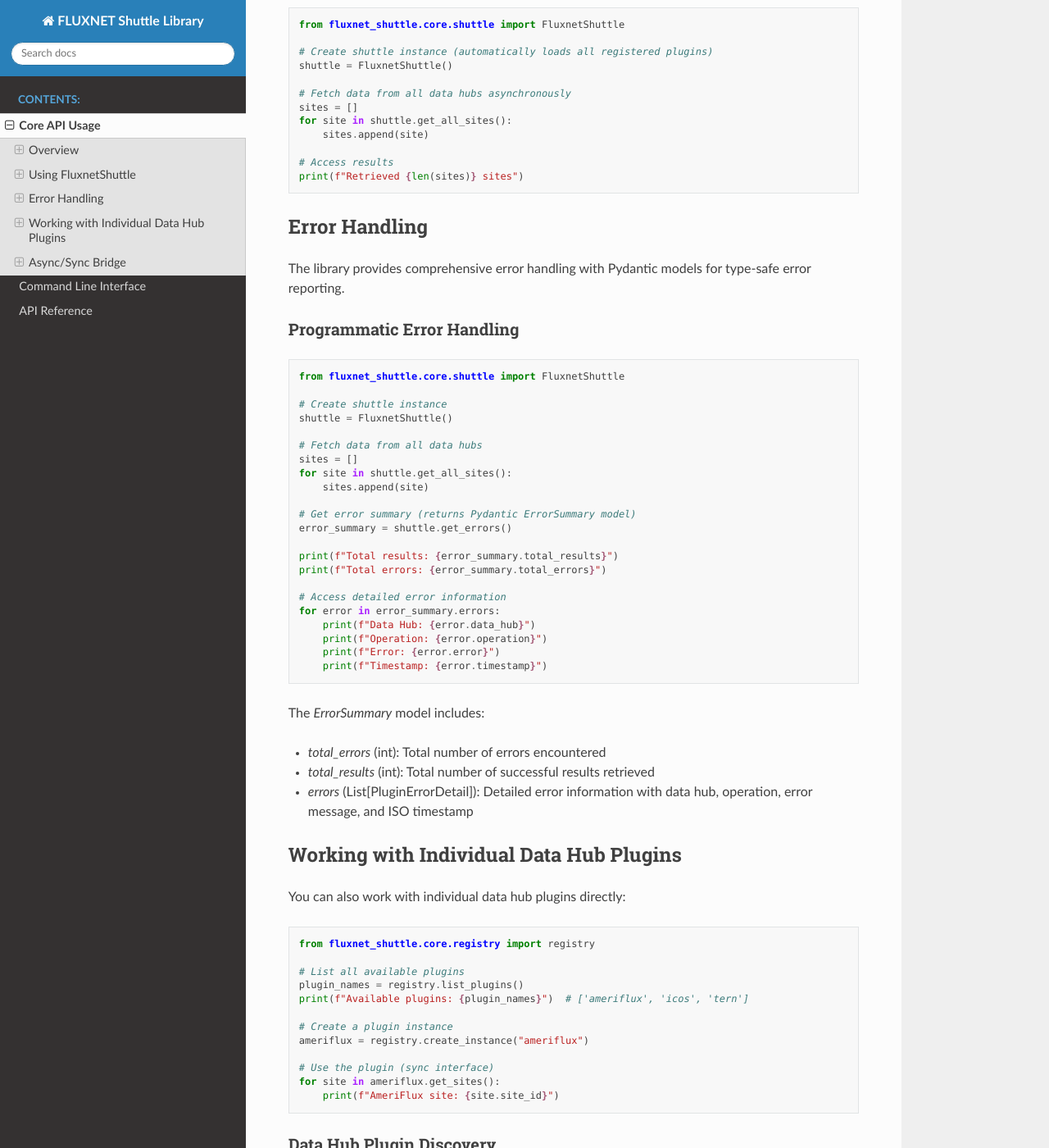
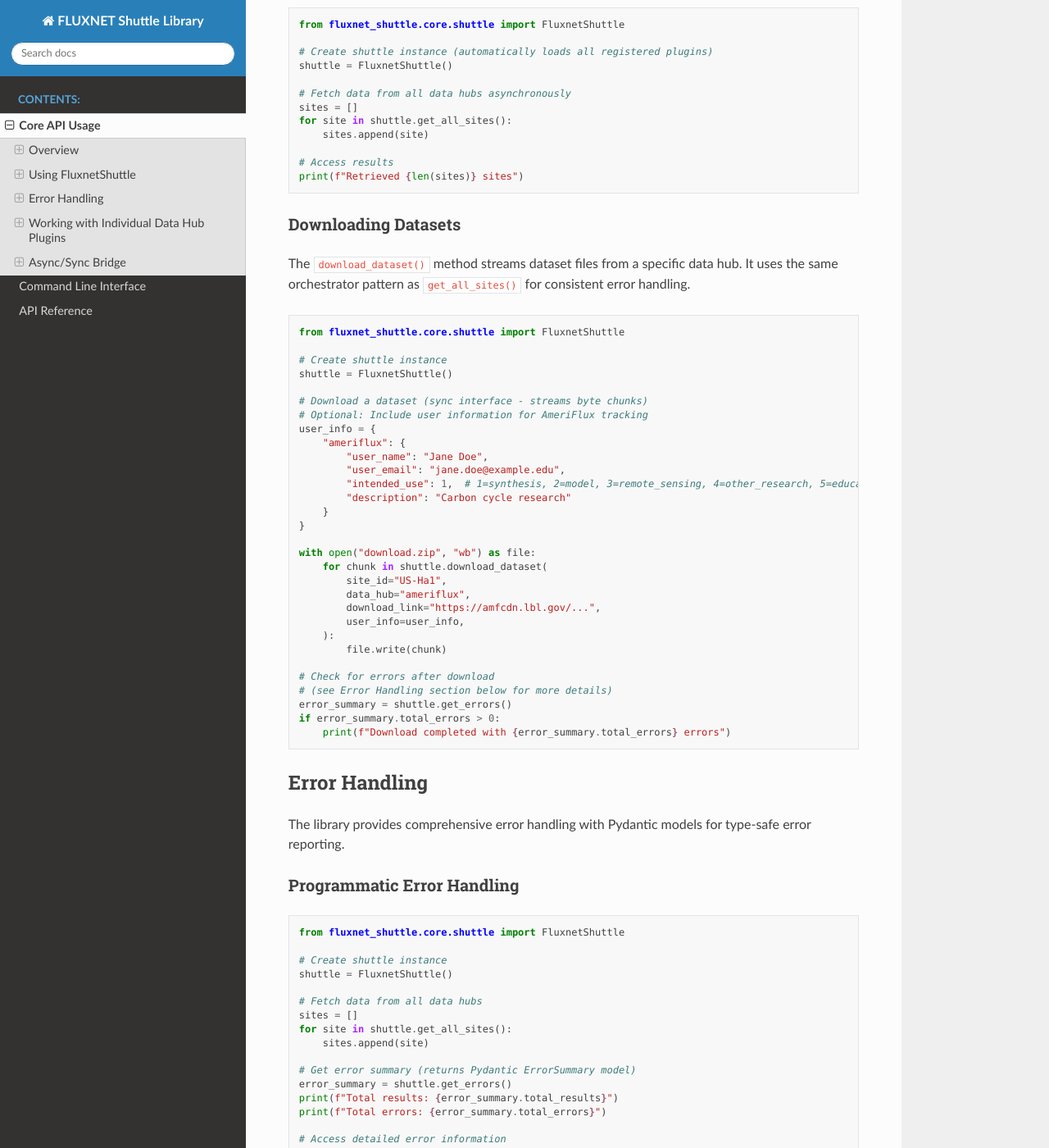
Before and after one commit to fluxnet/shuttle, a Sphinx documentation site: the page built from docs/developer_guide.rst, in a window 1280 px wide and 1400 px high, scrolled down 724 px. Shown: the whole window at 82% size. Built offline with Sphinx 7.4.7 and the Read the Docs theme 3.1.0, drawn with Linux system fonts in a browser that asks for light colours; the version number could not be read and is left out; some of the changed text lies outside the part shown.

Commit message:
docs: document download_dataset method in developer guide
- Add documentation for new download_dataset() method in FluxnetShuttle
- Include sync and async usage examples for downloads
- Update error handling section to demonstrate download error collection
- Add download examples to async/sync bridge section
- Fix reference from site.site_id to site.site_info.site_id

Resolves: #106

```diff
--- a/docs/developer_guide.rst
+++ b/docs/developer_guide.rst
@@ -39,6 +39,44 @@
     # Access results
     print(f"Retrieved {len(sites)} sites")
 
+Downloading Datasets
+~~~~~~~~~~~~~~~~~~~~
+
+The ``download_dataset()`` method streams dataset files from a specific data hub. It uses the same orchestrator pattern as ``get_all_sites()`` for consistent error handling.
+
+.. code-block:: python
+
+    from fluxnet_shuttle.core.shuttle import FluxnetShuttle
+
+    # Create shuttle instance
+    shuttle = FluxnetShuttle()
+
+    # Download a dataset (sync interface - streams byte chunks)
+    # Optional: Include user information for AmeriFlux tracking
+    user_info = {
+        "ameriflux": {
+            "user_name": "Jane Doe",
+            "user_email": "jane.doe@example.edu",
+            "intended_use": 1,  # 1=synthesis, 2=model, 3=remote_sensing, 4=other_research, 5=education, 6=other
+            "description": "Carbon cycle research"
+        }
+    }
+
+    with open("download.zip", "wb") as file:
+        for chunk in shuttle.download_dataset(
+            site_id="US-Ha1",
+            data_hub="ameriflux",
+            download_link="https://amfcdn.lbl.gov/...",
+            user_info=user_info,
+        ):
+            file.write(chunk)
+
+    # Check for errors after download
+    # (see Error Handling section below for more details)
+    error_summary = shuttle.get_errors()
+    if error_summary.total_errors > 0:
+        print(f"Download completed with {error_summary.total_errors} errors")
+
 Error Handling
 --------------
 
@@ -61,7 +99,6 @@
 
     # Get error summary (returns Pydantic ErrorSummary model)
     error_summary = shuttle.get_errors()
-
     print(f"Total results: {error_summary.total_results}")
     print(f"Total errors: {error_summary.total_errors}")
 
@@ -71,6 +108,34 @@
         print(f"Operation: {error.operation}")
         print(f"Error: {error.error}")
         print(f"Timestamp: {error.timestamp}")
+
+    # Error handling also works with downloads
+    user_info = {
+        "ameriflux": {
+            "user_name": "Jane Doe",
+            "user_email": "jane.doe@example.edu",
+            "intended_use": 1, # 1=synthesis, 2=model, 3=remote_sensing, 4=other_research, 5=education, 6=other
+            "description": "Carbon cycle research"
+        }
+    }
+
+    try:
+        with open("download.zip", "wb") as file:
+            for chunk in shuttle.download_dataset(
+                site_id="US-Ha1",
+                data_hub="ameriflux",
+                download_link="https://amfcdn.lbl.gov/...",
+                user_info=user_info,
+            ):
+                file.write(chunk)
+    except Exception as e:
+        print(f"Download failed: {e}")
+
+    # Check error summary after download
+    error_summary = shuttle.get_errors()
+    if error_summary.total_errors > 0:
+        for error in error_summary.errors:
+            print(f"Error in {error.operation}: {error.error}")
 
 The `ErrorSummary` model includes:
 
@@ -137,6 +202,25 @@
     for site in shuttle.get_all_sites():
         print(f"Site: {site.site_info.site_id}")
 
+    # Downloads also support sync interface
+    user_info = {
+        "ameriflux": {
+            "user_name": "Jane Doe",
+            "user_email": "jane.doe@example.edu",
+            "intended_use": 4,  # 1=synthesis, 2=model, 3=remote_sensing, 4=other_research, 5=education, 6=other
+            "description": "Ecosystem modeling study"
+        }
+    }
+
+    with open("download.zip", "wb") as file:
+        for chunk in shuttle.download_dataset(
+            site_id="US-Ha1",
+            data_hub="ameriflux",
+            download_link="https://amfcdn.lbl.gov/...",
+            user_info=user_info,
+        ):
+            file.write(chunk)
+
 Asynchronous Interface
 ~~~~~~~~~~~~~~~~~~~~~~
 
@@ -159,8 +243,31 @@
 
         return sites
 
+    async def download_file():
+        shuttle = FluxnetShuttle()
+
+        # Downloads also support async interface
+        user_info = {
+            "ameriflux": {
+                "user_name": "Jane Doe",
+                "user_email": "jane.doe@example.edu",
+                "intended_use": 2,  # 1=synthesis, 2=model, 3=remote_sensing, 4=other_research, 5=education, 6=other
+                "description": "Climate model validation"
+            }
+        }
+
+        with open("download.zip", "wb") as file:
+            async for chunk in shuttle.download_dataset(
+                site_id="US-Ha1",
+                data_hub="ameriflux",
+                download_link="https://amfcdn.lbl.gov/...",
+                user_info=user_info,
+            ):
+                file.write(chunk)
+
     # Run in async context
     sites = asyncio.run(fetch_sites())
+    asyncio.run(download_file())
 
 In Jupyter notebooks or async frameworks, you can use async directly:
 
@@ -169,5 +276,25 @@
     # In Jupyter notebook or FastAPI
     shuttle = FluxnetShuttle()
 
+    # Fetch sites
     async for site in shuttle.get_all_sites():
-        print(f"Site: {site.site_id}")
+        print(f"Site: {site.site_info.site_id}")
+
+    # Download datasets
+    user_info = {
+        "ameriflux": {
+            "user_name": "Jane Doe",
+            "user_email": "jane.doe@example.edu",
+            "intended_use": 5,  # 1=synthesis, 2=model, 3=remote_sensing, 4=other_research, 5=education, 6=other
+            "description": "Educational workshop on flux data"
+        }
+    }
+
+    with open("download.zip", "wb") as file:
+        async for chunk in shuttle.download_dataset(
+            site_id="US-Ha1",
+            data_hub="ameriflux",
+            download_link="https://amfcdn.lbl.gov/...",
+            user_info=user_info,
+        ):
+            file.write(chunk)
```
